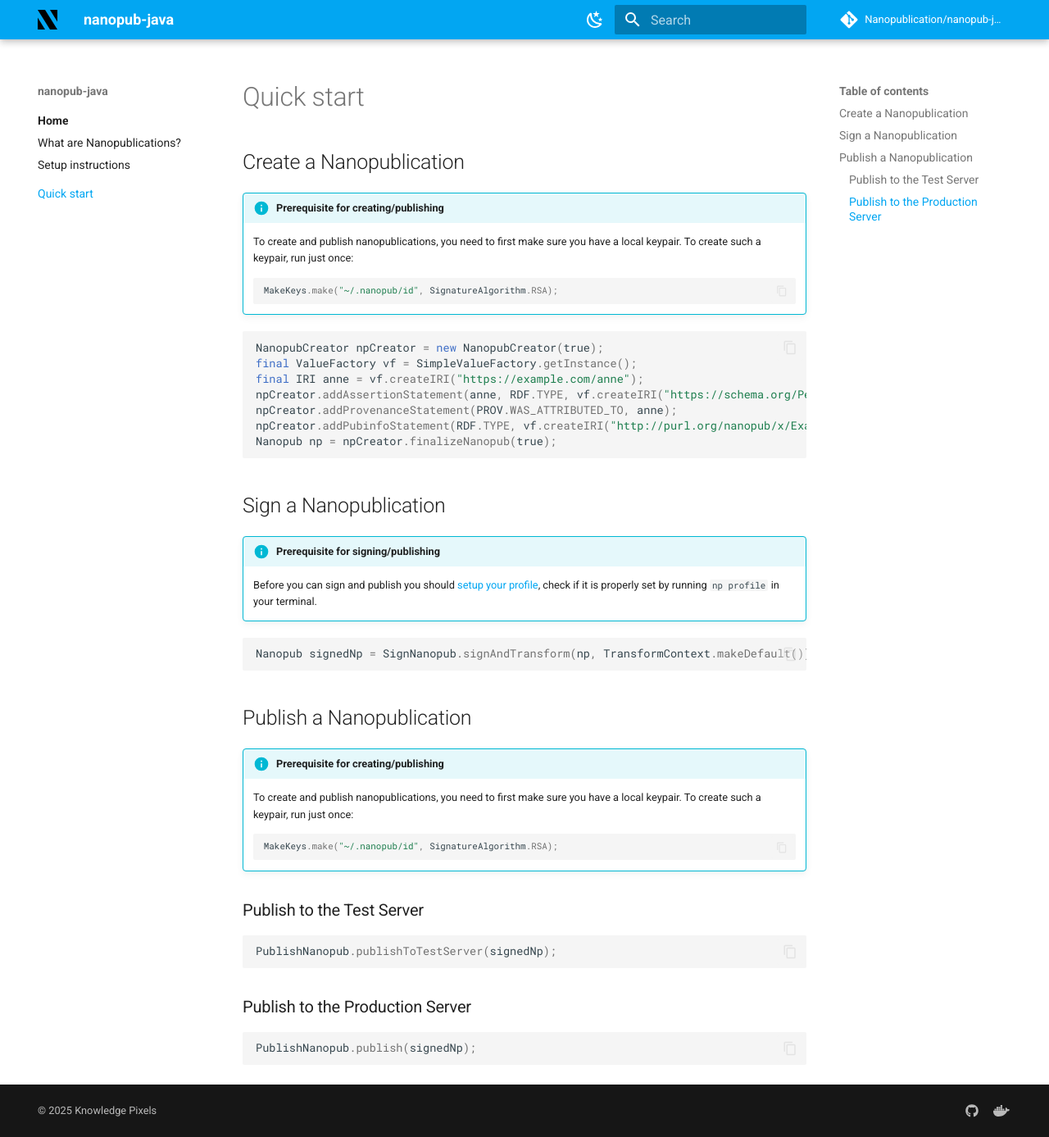
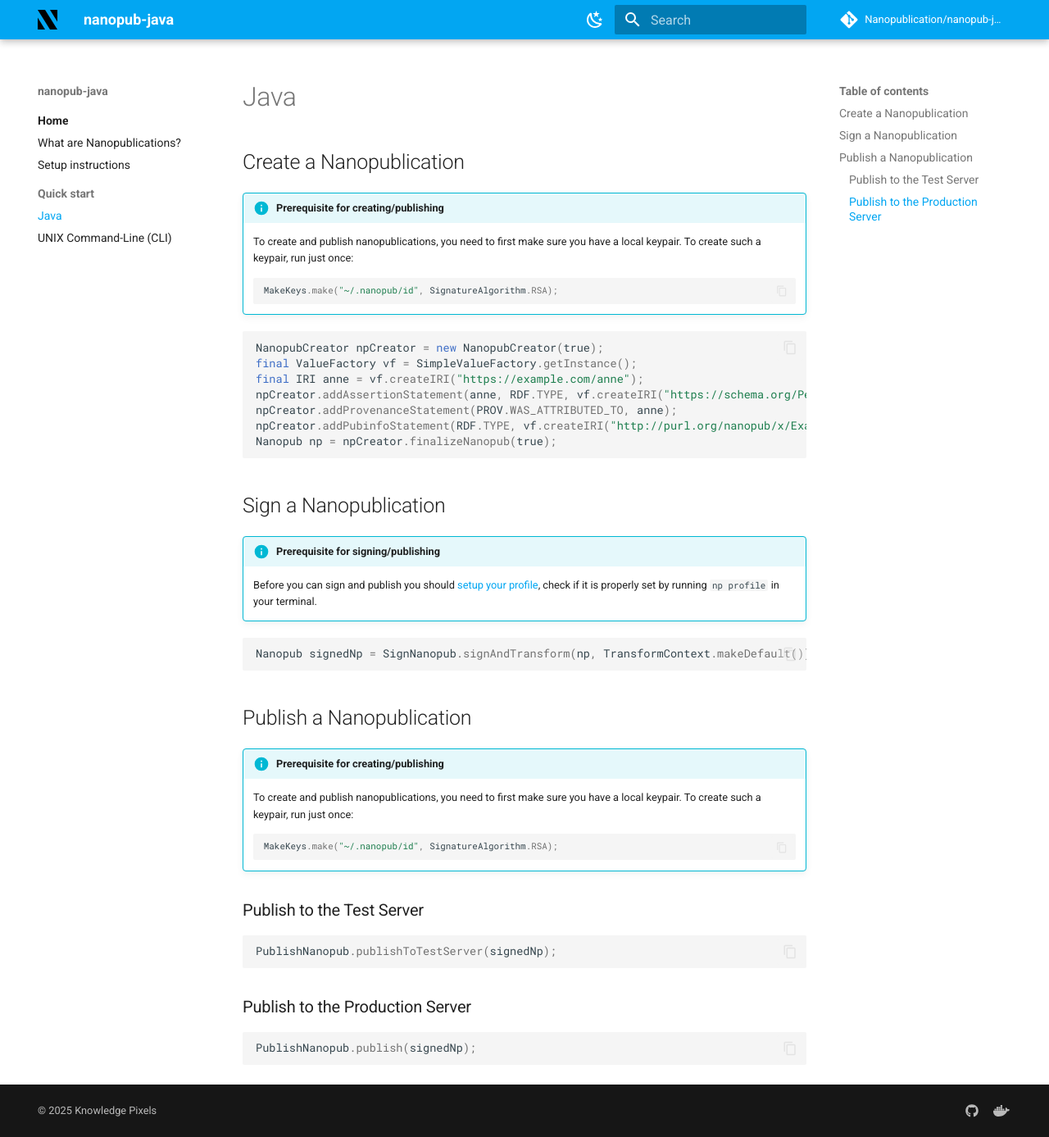
Before and after one commit to Nanopublication/nanopub-java, an MkDocs documentation site: the page built from docs/quick-start/java.md, in a window 1280 px wide and 1387 px high. Shown: the whole window at 82% size. Built offline with MkDocs 1.6.1 and Material for MkDocs 9.7.7, drawn with Linux system fonts in a browser that asks for light colours; comment, search, counter and statistics services are not loaded.

Commit message:
docs: add sections for Java and CLI

```diff
--- a/mkdocs.yml
+++ b/mkdocs.yml
@@ -10,7 +10,9 @@ nav:
       - Getting started: index.md
       - What are Nanopublications?: getting-started/what-are-nanopubs.md
       - Setup instructions: getting-started/setup.md
-  - Quick start: quickstart.md
+  - Quick start:
+    - Java: quick-start/java.md
+    - UNIX Command-Line (CLI): quick-start/cli.md
 
 theme:
   name: "material"
```
Also changed, not shown: docs/quick-start/cli.md (added, +1 -0 lines), docs/quick-start/java.md (renamed from docs/quickstart.md).
